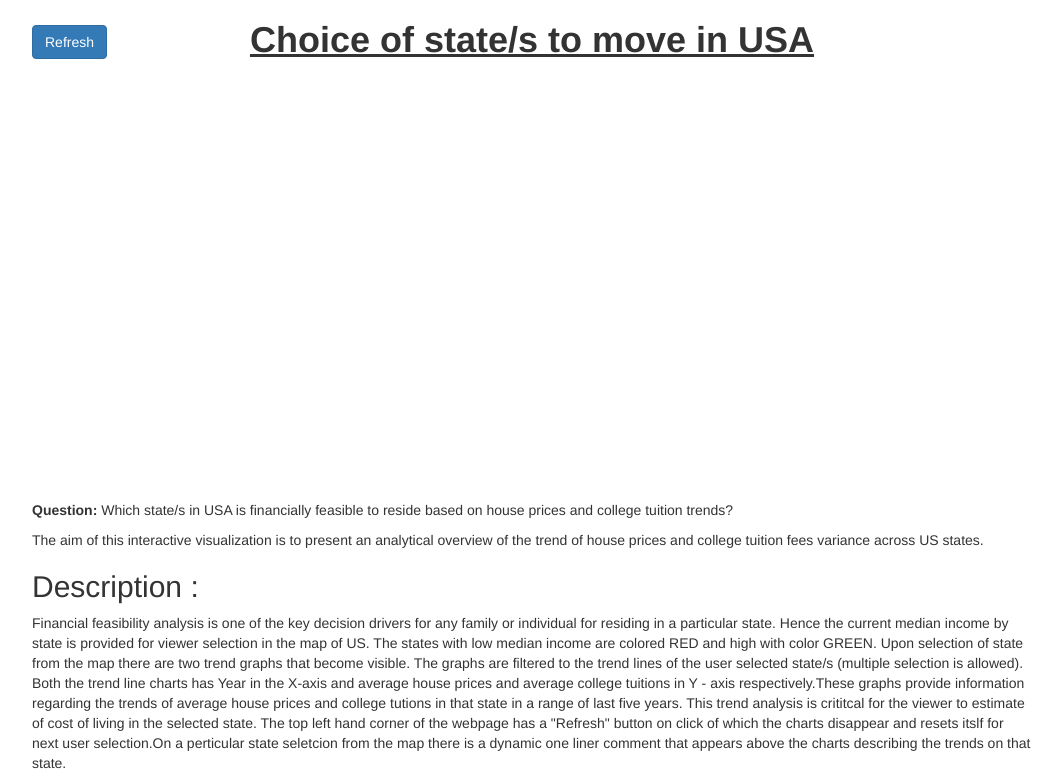
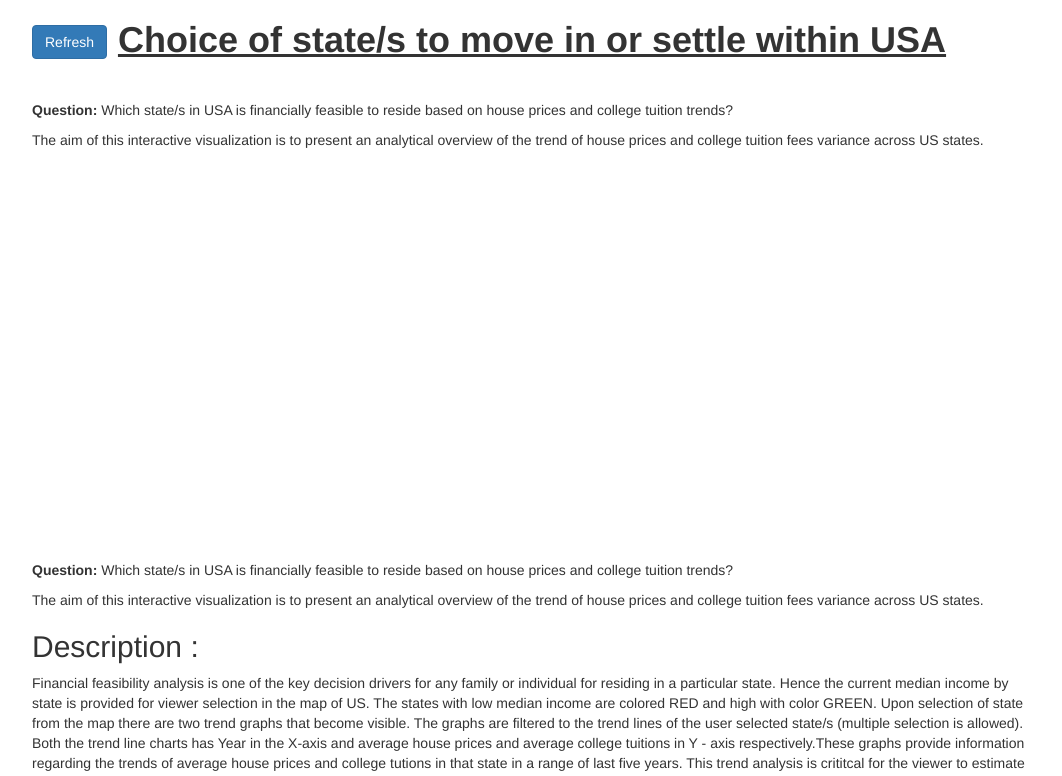
Before and after one commit to AyanPutatunda/AyanPutatunda.github.io, a plain HTML site: page index.html in a window 1280 px wide. Shown: the top 776 px of the page, without its empty margins (108-1170 px from the left). Drawn offline with Linux system fonts and the light colour scheme; no server answers.

Commit message:
Taking the question top of the map

```diff
--- a/index.html
+++ b/index.html
@@ -54,8 +54,10 @@ body {
 <body>
 <div class="main">
 <div class="refresh"><a href="" class="btn btn-primary">Refresh</a></div>
-<h1 class="site_heading"> <u><b>Choice of state/s to move in USA</b></u> </h1>
-
+<h1 class="site_heading"> <u><b>Choice of state/s to move in or settle within USA</b></u> </h1>
+<p><b>Question:</b> Which state/s in USA is financially feasible to reside based on house prices and college tuition trends?</p>
+
+<p>The aim of this interactive visualization is to present an analytical overview of the trend of house prices and college tuition fees variance across US states.</p>
 <div id="tooltip-container"></div>
 
 <div id="canvas-svg"></div>
```
